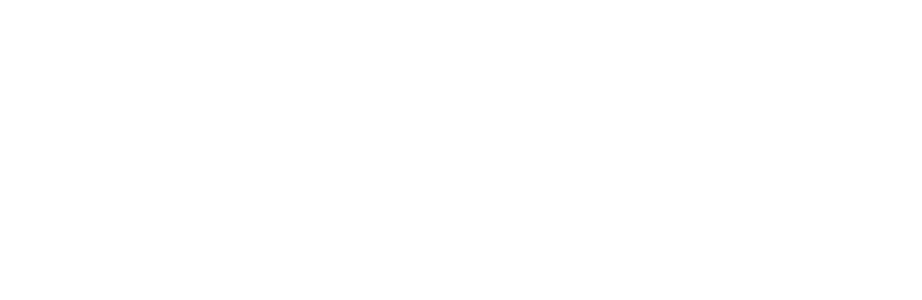
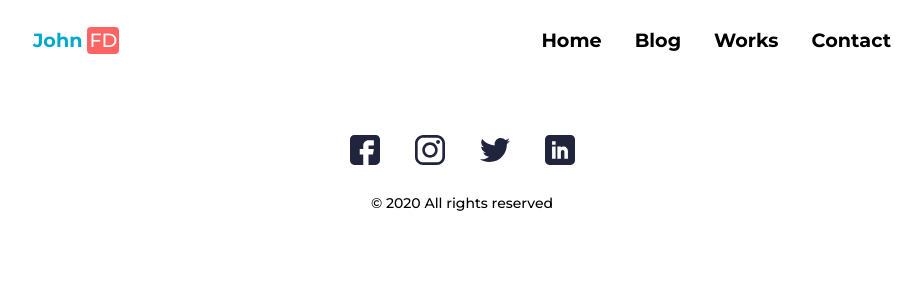
Before and after one commit to AndreyFront/AndreyFront.github.io, a Vue app in the folder andrey-front/: page /contact in a window 1280 px wide. Before the commit this address had no page. Shown: the top 300 px of the page, without its empty margins (178-1100 px from the left). Built offline with nearby package versions, Linux system fonts and the light colour scheme.

Commit message:
edits have been made

```diff
--- a/andrey-front/src/App.vue
+++ b/andrey-front/src/App.vue
@@ -1,6 +1,6 @@
 <template>
-  <Header/>
-  <div class="main-container">
+  <Header ref="header"/>
+  <div class="main-container main-container--app main-container--app-show" ref="mainContainer">
     <router-view/>
   </div>
   <Footer/>
@@ -15,13 +15,15 @@ export default {
     Header,
     Footer
   },
-  mounted: {
-    fixedHeader() {
-      const header = document.querySelector('.header')
-      const mainContainer = document.querySelector('.main-container')
+  mounted() {
+    const header = document.querySelector('header')
+    this.$refs.mainContainer.style.marginTop = `${header.offsetHeight}px`
 
-      mainContainer.style.marginTop = `${header.offsetHeight}px`
-    }
+    // window.addEventListener('hashchange', () => {
+    //   console.log('hashchange')
+    //   this.$refs.mainContainer.classList.remove('main-container--app-show')
+    //   setTimeout(() => this.$refs.mainContainer.classList.add('main-container--app-show'), 500)
+    // })
   }
 }
 </script>
@@ -29,5 +31,17 @@ export default {
 <style lang="scss">
   @import '@/assets/styles/main.scss';
 
+  .main-container {
 
+    &--app {
+      opacity: 0;
+      transform: scale(0.9);
+
+      &-show {
+        opacity: 1;
+        transform: scale(1);
+        transition: opacity $transition-time, transform $transition-time;
+      }
+    }
+  }
 </style>
--- a/andrey-front/src/assets/styles/_classes.scss
+++ b/andrey-front/src/assets/styles/_classes.scss
@@ -27,6 +27,10 @@ a {
     &:hover {
         color: $color-4;
     }
+
+    &.router-link-active > span:not(.logo) {
+        color: $color-4;
+    }
 }
 
 .title-reset {
--- a/andrey-front/src/layouts/Header.vue
+++ b/andrey-front/src/layouts/Header.vue
@@ -4,6 +4,9 @@
             <router-link :to="{ name: 'home' }" class="link-reset"><span class="logo">John <span>FD</span></span></router-link>
             <nav class="nav">
                 <ul class="list list-reset">
+                    <li class="li">
+                        <router-link :to="{ name: 'home' }" class="link-reset"><span class="text">Home</span></router-link>
+                    </li>
                     <li class="li">
                         <router-link :to="{ name: 'blog' }" class="link-reset"><span class="text">Blog</span></router-link>
                     </li>
@@ -30,7 +33,13 @@ export default {
     @import '@/assets/styles/mixins';
 
     .header {
+        position: fixed;
+        z-index: 10;
+        top: 0;
+        left: 0;
+        width: 100%;
         padding: 27px 0;
+        background-color: $color-1;
     }
 
     .main-container {
```
